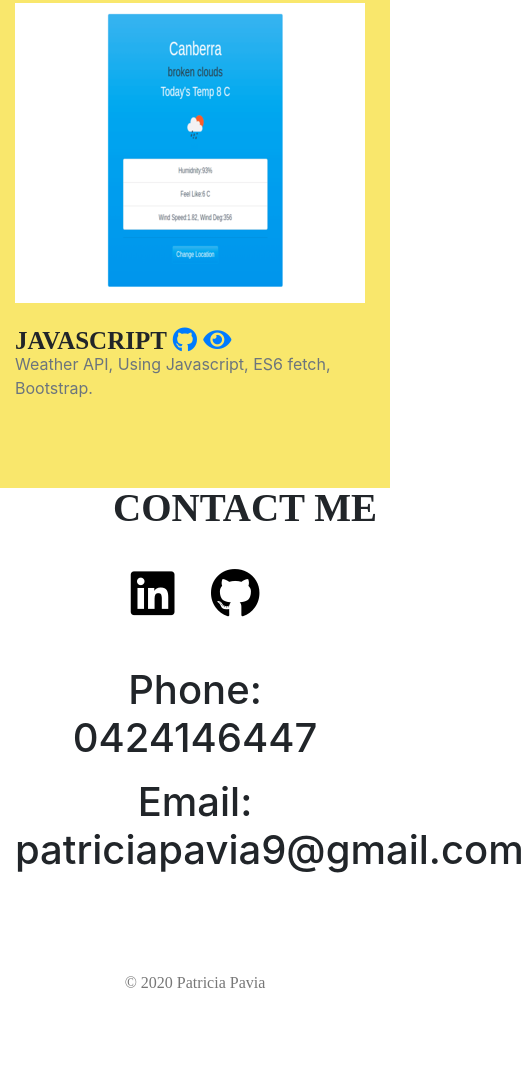
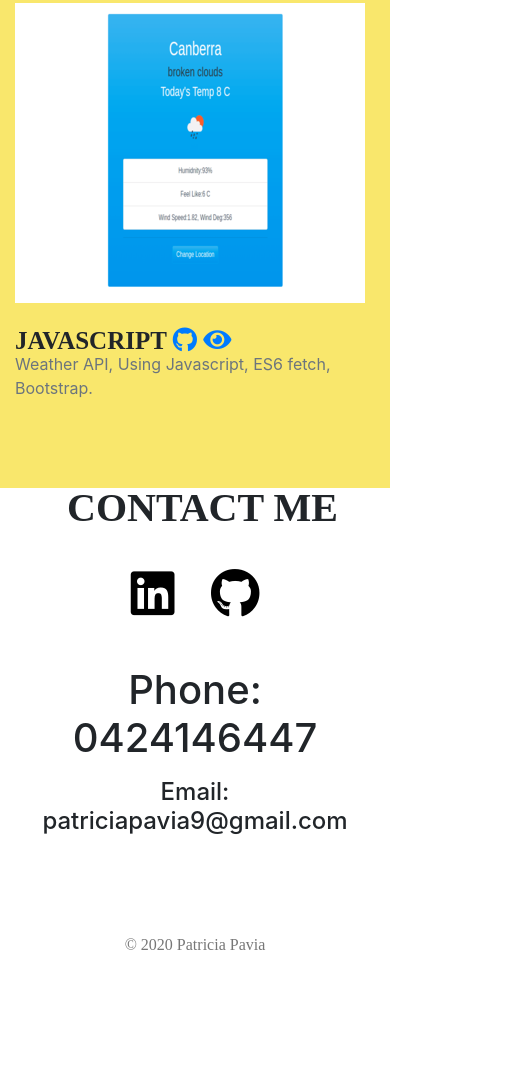
Before and after one commit to Patriciapavia/portfolio-website-bootstrap, a plain HTML site: page index.html in a window 390 px wide. Shown: the part 5414-6505 px from the top of the page, 524 px wide, since content can reach past the window. After the commit the page ends 6467 px from the top, so only its background shows below. Drawn offline with Linux system fonts and the light colour scheme; files whose address does not match are found by name.

Commit message:
fixing responsive

```diff
--- a/css/style.css
+++ b/css/style.css
@@ -196,4 +196,11 @@ button:active button:hover .btn.active {
   .services-img img {
     margin-right: -100px;
   }
+  .title-contact {
+    font-size: 40px;
+    margin-right: -15px;
+  }
+  .social .para > p {
+    font-size: 25px;
+  }
 }
--- a/index.html
+++ b/index.html
@@ -38,7 +38,7 @@
           data-toggle="collapse"
           data-target="#navbarSupportedContent"
           aria-controls="navbarSupportedContent"
-          aria-expanded="false"
+          aria-expanded="true"
           aria-label="Toggle navigation"
         >
           <span class="navbar-toggler-icon"></span>
@@ -373,13 +373,13 @@
           <div class="row text-center">
             <div class="col-12">
               <div class="about-title">
-                <h1 class="text-uppercase title-h1">Contact me</h1>
+                <h1 class="text-uppercase title-h1 title-contact">Contact me</h1>
                 <div class="social text-center">
 
                   <a href="https://www.linkedin.com/in/patricia-pavia-1477431a3/" target="blank" style="color: black;"><i class="fab fa-linkedin"></i></a>
                   <a href="https://github.com/Patriciapavia"><i class="fab fa-github" target="blank" style="color: black;"></i></a>
                   <p class="para"><h1>Phone: 0424146447</h1></p>
-                  <p class="para"><h1>Email: patriciapavia9@gmail.com</h1></p>
+                  <p class="para"><h4>Email: patriciapavia9@gmail.com</h4></p>
                 </div>
               </div>
             </div>
```
